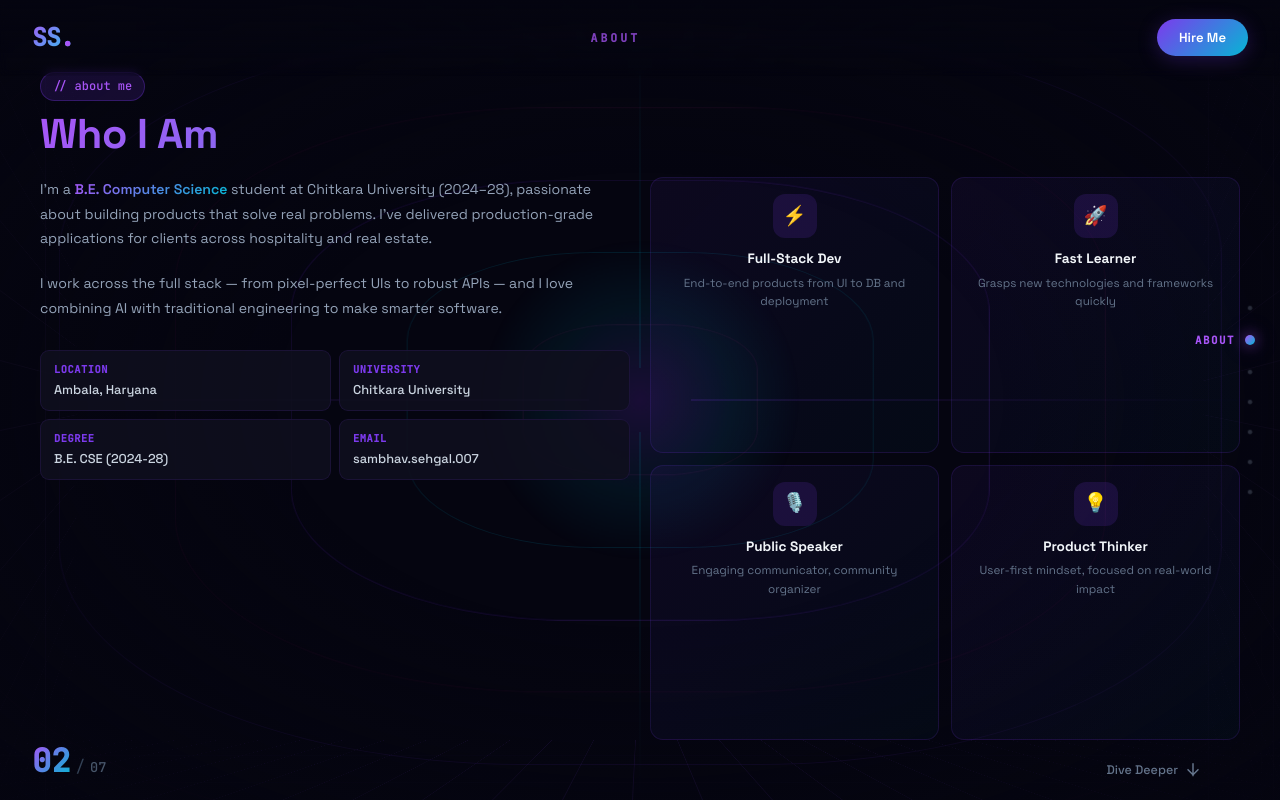
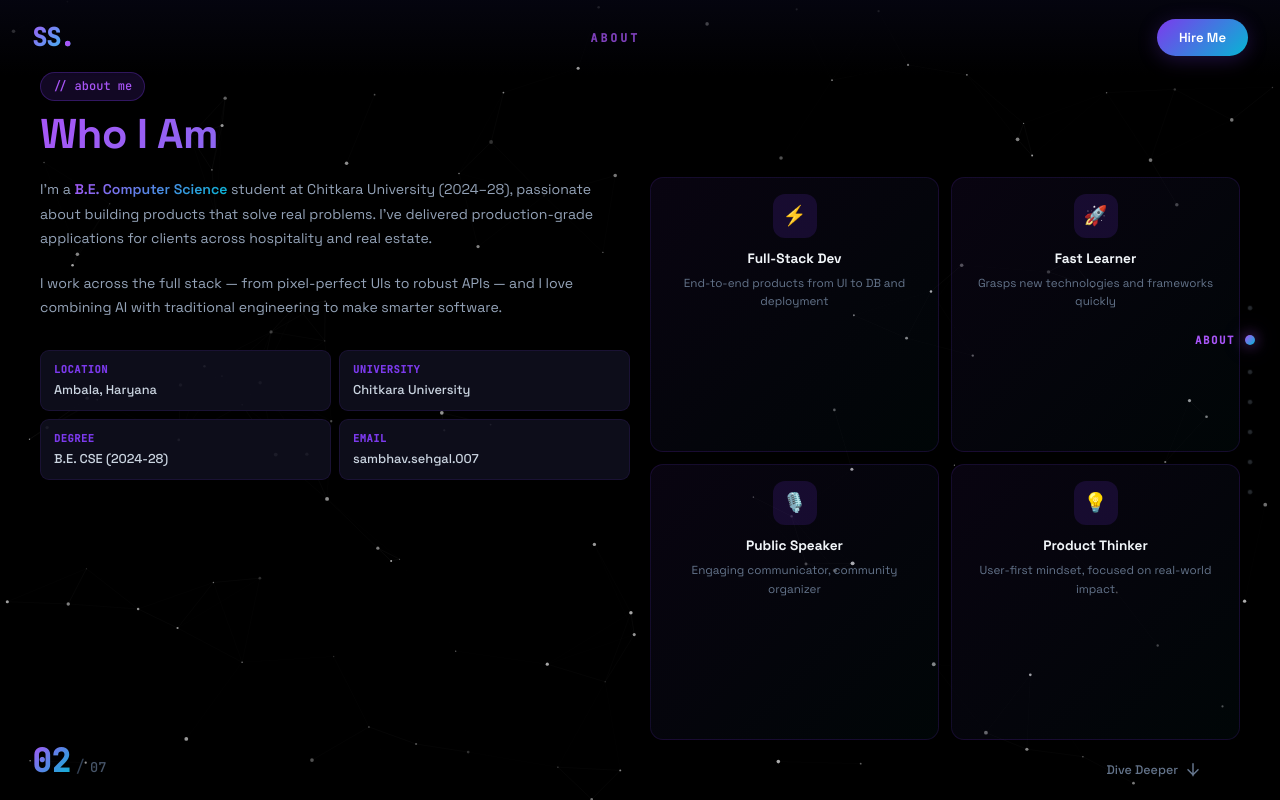
Before and after one commit to sambhav-007/SambhavSehgal, a React (Vite) app in the folder portfolio/: page / in a window 1280 px wide. Both pictures are taken after a click on the button 1250 px from the left and 342 px from the top of the page. Built offline with nearby package versions, Linux system fonts and the light colour scheme.

Commit message:
Add favicon and initial HTML structure for portfolio site
- Created favicon.svg with a rocket emoji for the site icon.
- Added index.html with basic HTML structure, meta tags, and links to styles and scripts.

```diff
--- a/portfolio/src/components/ParticleBackground.jsx
+++ b/portfolio/src/components/ParticleBackground.jsx
@@ -9,6 +9,8 @@ export default function ParticleBackground() {
     const ctx = canvas.getContext('2d')
     let animationId
     let particles = []
+    // warpFactor: 0 = normal drift, 1 = full warp
+    let warpFactor = 0
 
     const resize = () => {
       canvas.width = window.innerWidth
@@ -25,33 +27,45 @@ export default function ParticleBackground() {
         this.size = Math.random() * 1.5 + 0.5
         this.speedX = (Math.random() - 0.5) * 0.4
         this.speedY = (Math.random() - 0.5) * 0.4
-        this.opacity = Math.random() * 0.5 + 0.1
-        this.color = Math.random() > 0.5 ? '124,58,237' : '6,182,212'
+        this.opacity = Math.random() * 0.55 + 0.15
       }
       update() {
         this.x += this.speedX
         this.y += this.speedY
+        // Warp: rush outward from screen center
+        if (warpFactor > 0.01) {
+          const cx = canvas.width / 2
+          const cy = canvas.height / 2
+          const dx = this.x - cx
+          const dy = this.y - cy
+          const dist = Math.sqrt(dx * dx + dy * dy) || 1
+          const push = warpFactor * 10
+          this.x += (dx / dist) * push
+          this.y += (dy / dist) * push
+        }
         if (this.x < 0 || this.x > canvas.width || this.y < 0 || this.y > canvas.height) this.reset()
       }
       draw() {
+        const alpha = this.opacity + warpFactor * 0.5
         ctx.beginPath()
-        ctx.arc(this.x, this.y, this.size, 0, Math.PI * 2)
-        ctx.fillStyle = `rgba(${this.color},${this.opacity})`
+        ctx.arc(this.x, this.y, this.size + warpFactor * 1.2, 0, Math.PI * 2)
+        ctx.fillStyle = `rgba(255,255,255,${Math.min(alpha, 1)})`
         ctx.fill()
       }
     }
 
-    for (let i = 0; i < 100; i++) particles.push(new Particle())
+    for (let i = 0; i < 120; i++) particles.push(new Particle())
 
     const connectParticles = () => {
+      const threshold = warpFactor > 0.1 ? 80 : 120
       for (let i = 0; i < particles.length; i++) {
         for (let j = i + 1; j < particles.length; j++) {
           const dx = particles[i].x - particles[j].x
           const dy = particles[i].y - particles[j].y
           const dist = Math.sqrt(dx * dx + dy * dy)
-          if (dist < 120) {
+          if (dist < threshold) {
             ctx.beginPath()
-            ctx.strokeStyle = `rgba(124,58,237,${0.1 * (1 - dist / 120)})`
+            ctx.strokeStyle = `rgba(255,255,255,${(0.08 + warpFactor * 0.12) * (1 - dist / threshold)})`
             ctx.lineWidth = 0.5
             ctx.moveTo(particles[i].x, particles[i].y)
             ctx.lineTo(particles[j].x, particles[j].y)
@@ -61,16 +75,23 @@ export default function ParticleBackground() {
       }
     }
 
+    // Decay warp back to 0 each frame
     const animate = () => {
       ctx.clearRect(0, 0, canvas.width, canvas.height)
+      warpFactor *= 0.91   // decay — warp lasts ~700ms
+      if (warpFactor < 0.005) warpFactor = 0
       particles.forEach(p => { p.update(); p.draw() })
       connectParticles()
       animationId = requestAnimationFrame(animate)
     }
     animate()
 
+    const onWarp = () => { warpFactor = 1 }
+    window.addEventListener('tunnelwarp', onWarp)
+
     return () => {
       window.removeEventListener('resize', resize)
+      window.removeEventListener('tunnelwarp', onWarp)
       cancelAnimationFrame(animationId)
     }
   }, [])
--- a/portfolio/src/components/TunnelBg.jsx
+++ b/portfolio/src/components/TunnelBg.jsx
@@ -7,16 +7,13 @@ export default function TunnelBg() {
       <div className={styles.floor} />
       {/* Perspective ceiling grid */}
       <div className={styles.ceiling} />
-      {/* Side wall grids */}
-      <div className={styles.wallLeft} />
-      <div className={styles.wallRight} />
 
       {/* Expanding tunnel rings from vanishing point */}
-      {Array.from({ length: 14 }).map((_, i) => (
+      {Array.from({ length: 6 }).map((_, i) => (
         <div
           key={i}
           className={styles.ring}
-          style={{ '--i': i, '--total': 14 }}
+          style={{ '--i': i, '--total': 6 }}
         />
       ))}
 
--- a/portfolio/src/components/TunnelBg.module.css
+++ b/portfolio/src/components/TunnelBg.module.css
@@ -21,6 +21,7 @@
   transform: perspective(700px) rotateX(78deg);
   transform-origin: 50% 100%;
   animation: gridScroll 2.4s linear infinite;
+  will-change: background-position;
 }
 
 /* ── Ceiling grid ── */
@@ -37,6 +38,7 @@
   transform: perspective(700px) rotateX(-78deg);
   transform-origin: 50% 0%;
   animation: gridScroll 2.4s linear infinite;
+  will-change: background-position;
 }
 
 /* ── Left wall ── */
@@ -130,8 +132,8 @@
 }
 
 @keyframes vpPulse {
-  0%, 100% { transform: translate(-50%, -50%) scale(1);   opacity: 1; }
-  50%       { transform: translate(-50%, -50%) scale(1.5); opacity: 0.5; }
+  0%, 100% { transform: translate(-50%, -50%) scale(1);   opacity: 0.8; }
+  50%       { transform: translate(-50%, -50%) scale(1.3); opacity: 0.4; }
 }
 
 /* ── Convergence beam lines ── */
--- a/portfolio/src/components/TunnelExperience.jsx
+++ b/portfolio/src/components/TunnelExperience.jsx
@@ -1,6 +1,5 @@
 import { useState, useEffect, useCallback, useRef } from 'react'
 import { motion, AnimatePresence } from 'framer-motion'
-import TunnelBg from './TunnelBg'
 import NavDots from './NavDots'
 import HeroSlide from './slides/HeroSlide'
 import AboutSlide from './slides/AboutSlide'
@@ -23,19 +22,19 @@ const SLIDES = [
 
 const variants = {
   enter: (dir) => ({
-    z:     dir > 0 ? -3800 : 1600,
-    scale: dir > 0 ? 0.04  : 2.2,
+    z:     dir > 0 ? -2200 : 1200,
+    scale: dir > 0 ? 0.12  : 1.9,
     opacity: 0,
   }),
   center: {
     z: 0, scale: 1, opacity: 1,
-    transition: { duration: 1.05, ease: [0.16, 1, 0.3, 1] },
+    transition: { duration: 0.9, ease: [0.16, 1, 0.3, 1] },
   },
   exit: (dir) => ({
-    z:     dir > 0 ? 1800 : -3800,
-    scale: dir > 0 ? 2.4  : 0.04,
+    z:     dir > 0 ? 1200 : -2200,
+    scale: dir > 0 ? 1.9  : 0.12,
     opacity: 0,
-    transition: { duration: 0.72, ease: [0.55, 0, 1, 0.45] },
+    transition: { duration: 0.6, ease: [0.55, 0, 1, 0.45] },
   }),
 }
 
@@ -52,7 +51,8 @@ export default function TunnelExperience() {
     locked.current = true
     setDir(delta > 0 ? 1 : -1)
     setCurrent(next)
-    setTimeout(() => { locked.current = false }, 1900)
+    window.dispatchEvent(new CustomEvent('tunnelwarp'))
+    setTimeout(() => { locked.current = false }, 1600)
   }, [current])
 
   const goTo = useCallback((index) => {
@@ -60,7 +60,8 @@ export default function TunnelExperience() {
     locked.current = true
     setDir(index > current ? 1 : -1)
     setCurrent(index)
-    setTimeout(() => { locked.current = false }, 1900)
+    window.dispatchEvent(new CustomEvent('tunnelwarp'))
+    setTimeout(() => { locked.current = false }, 1600)
   }, [current])
 
   useEffect(() => {
@@ -92,7 +93,6 @@ export default function TunnelExperience() {
 
   return (
     <div className={styles.wrapper}>
-      <TunnelBg slideIndex={current} />
 
       {/* Header bar */}
       <header className={styles.header}>
--- a/portfolio/src/components/TunnelExperience.module.css
+++ b/portfolio/src/components/TunnelExperience.module.css
@@ -1,7 +1,7 @@
 .wrapper {
   position: fixed;
   inset: 0;
-  background: #050510;
+  background: transparent;
   overflow: hidden;
   z-index: 1;
 }
@@ -17,8 +17,7 @@
   align-items: center;
   justify-content: space-between;
   padding: 18px 32px;
-  background: linear-gradient(to bottom, rgba(5,5,16,0.85) 0%, transparent 100%);
-  backdrop-filter: blur(4px);
+  background: linear-gradient(to bottom, rgba(5,5,16,0.9) 0%, transparent 100%);
 }
 
 .logo {
@@ -74,7 +73,9 @@
   display: flex;
   align-items: center;
   justify-content: center;
-  will-change: transform;
+  will-change: transform, opacity;
+  backface-visibility: hidden;
+  transform-style: preserve-3d;
 }
 
 /* ── Bottom bar ── */
--- a/portfolio/src/components/TunnelSlide.jsx
+++ b/portfolio/src/components/TunnelSlide.jsx
@@ -1,39 +1,39 @@
 import { motion } from 'framer-motion'
 import styles from './TunnelSlide.module.css'
 
-// Left panel: flies in from left + rotateY
+// Left panel: slides in from left — NO opacity (parent handles it), NO rotateY (no GPU conflict)
 const leftV = {
-  hidden:  { x: '-78vw', rotateY: 42, opacity: 0 },
+  hidden:  { x: '-55vw' },
   visible: {
-    x: 0, rotateY: 0, opacity: 1,
-    transition: { delay: 0.28, duration: 0.92, ease: [0.16, 1, 0.3, 1] },
+    x: 0,
+    transition: { delay: 0.3, duration: 0.85, ease: [0.16, 1, 0.3, 1] },
   },
 }
 
-// Right panel: flies in from right + rotateY
+// Right panel: slides in from right
 const rightV = {
-  hidden:  { x: '78vw', rotateY: -42, opacity: 0 },
+  hidden:  { x: '55vw' },
   visible: {
-    x: 0, rotateY: 0, opacity: 1,
-    transition: { delay: 0.46, duration: 0.92, ease: [0.16, 1, 0.3, 1] },
+    x: 0,
+    transition: { delay: 0.45, duration: 0.85, ease: [0.16, 1, 0.3, 1] },
   },
 }
 
-// Header: drops down from above
+// Header: drops from above
 const headerV = {
-  hidden:  { y: -36, opacity: 0, scale: 0.92 },
+  hidden:  { y: -28 },
   visible: {
-    y: 0, opacity: 1, scale: 1,
-    transition: { delay: 0.1, duration: 0.7, ease: [0.16, 1, 0.3, 1] },
+    y: 0,
+    transition: { delay: 0.18, duration: 0.65, ease: [0.16, 1, 0.3, 1] },
   },
 }
 
-// Full-width / center content: zooms in from back
+// Full-width content: fades up slightly
 const centerV = {
-  hidden:  { scale: 0.6, opacity: 0, z: -400 },
+  hidden:  { y: 24, scale: 0.96 },
   visible: {
-    scale: 1, opacity: 1, z: 0,
-    transition: { delay: 0.2, duration: 0.9, ease: [0.16, 1, 0.3, 1] },
+    y: 0, scale: 1,
+    transition: { delay: 0.22, duration: 0.75, ease: [0.16, 1, 0.3, 1] },
   },
 }
 
@@ -58,7 +58,6 @@ export default function TunnelSlide({ tag, title, subtitle, left, right, full })
           initial="hidden"
           animate="visible"
           className={styles.full}
-          style={{ transformPerspective: 1200 }}
         >
           {full}
         </motion.div>
@@ -86,7 +85,6 @@ export default function TunnelSlide({ tag, title, subtitle, left, right, full })
           initial="hidden"
           animate="visible"
           className={styles.panel}
-          style={{ transformPerspective: 1200 }}
         >
           {left}
         </motion.div>
@@ -95,7 +93,6 @@ export default function TunnelSlide({ tag, title, subtitle, left, right, full })
           initial="hidden"
           animate="visible"
           className={styles.panel}
-          style={{ transformPerspective: 1200 }}
         >
           {right}
         </motion.div>
--- a/portfolio/src/index.css
+++ b/portfolio/src/index.css
@@ -41,7 +41,7 @@ html::-webkit-scrollbar-thumb { background: var(--purple); border-radius: 3px; }
 
 body {
   font-family: var(--font-main);
-  background-color: var(--bg-primary);
+  background-color: #000000;
   color: var(--text-primary);
   line-height: 1.6;
   overflow: hidden;
```
Also changed, not shown: 4 other files (tests, documents, lock files or other folders).
